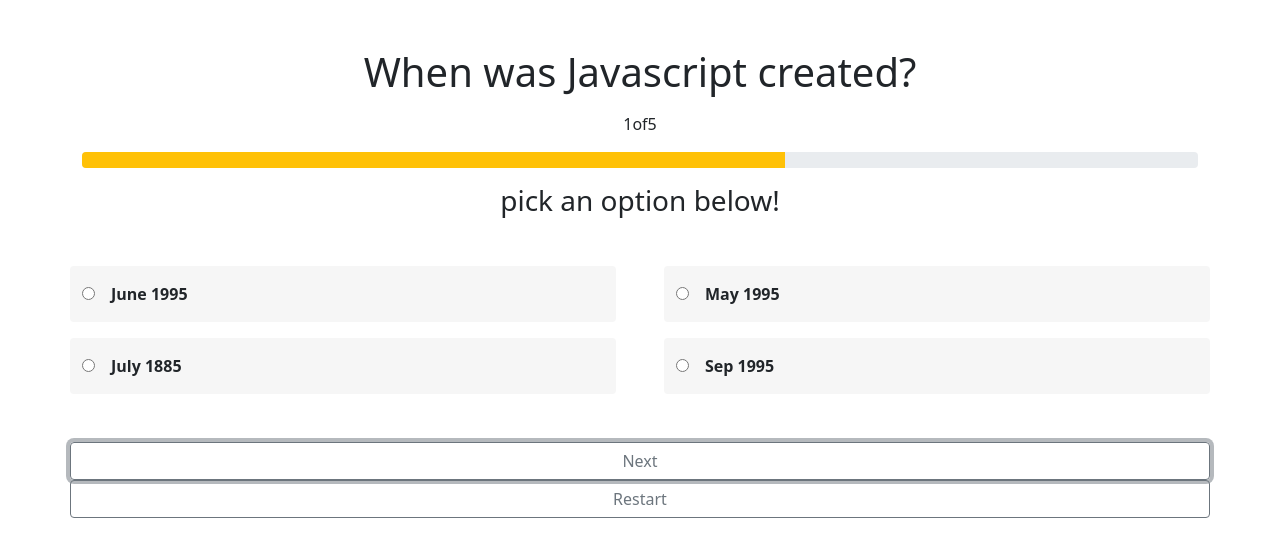
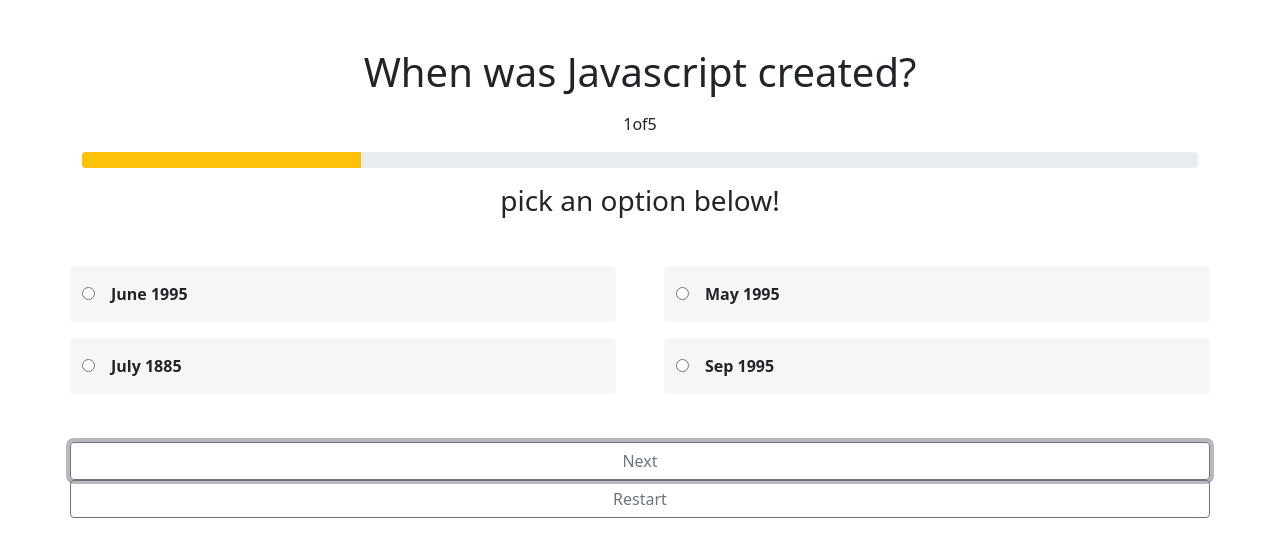
Before and after one commit to LXDamm/ecfe-group-assignment-LexxDamm, a plain HTML site: page index.html in a window 1280 px wide. Both pictures are taken after a click on the button "Next". Drawn offline with nearby package versions, Linux system fonts and the light colour scheme.

Commit message:
ändrad js

```diff
--- a/app/app.js
+++ b/app/app.js
@@ -28,11 +28,21 @@ class App {
         const self = this;
         document.addEventListener('fetchDone', (event) => {
             self.ui.renderQuestion(self.questions[this.currentQuestion]);
+
         });
         this.ui.nextButtonE.addEventListener('click', (event) => {
-            this.currentQuestion++;
-            console.log(this.currentQuestion);
-            self.ui.renderQuestion(self.questions[this.currentQuestion]);
+            console.log(self.questions[0].correctAnswer)
+            console.log(this.ui.answerThree.nextElementSibling.textContent)
+            /* let correctAnswers = ["George", "Sep 1995","Cascading Style Scheets", ] */
+            if(self.questions[0].correctAnswer == this.ui.answerThree.nextElementSibling.textContent){
+                self.currentQuestion++;
+                self.ui.renderQuestion(self.questions[self.currentQuestion]);
+                self.ui.progressBar.style.width = `${25 * self.currentQuestion}%`
+            }else{
+                console.log('funkar ej')
+            }
+
+
         });
     }
     run() {
--- a/app/questions.json
+++ b/app/questions.json
@@ -14,6 +14,30 @@
             "possibleAnswers":
                 ["June 1995", "May 1995", "July 1885", "Sep 1995"],
             "correctAnswer": "Sep 1995"
+        },
+        {
+            "questionId": "3",
+            "questionString": "What does CSS stand for?",
+            "possibleAnswers":
+                ["County Sheriff Service","Cascading sexy sheets","Cascading Style Scheets"],
+            "correctAnswer": "Cascading Style Scheets"
+        },
+        {
+            "questionId": "4",
+            "questionString": "The full form of HTML is...",
+            "possibleAnswers":
+                ["Hyper Text Markup Language","Hold The Mic","ERROR"],
+            "correctAnswer": "Hyper Text Markup Language"
+        },
+        {
+            "questionId": "5",
+            "questionString": "console.log(typeof []) would return what?)",
+            "possibleAnswers":
+                ["Array","Object","Null", "array"],
+            "correctAnswer": "array"
         }
+
+
+
     ]
 }
--- a/app/ui.js
+++ b/app/ui.js
@@ -6,6 +6,11 @@ class UI {
         this.answerThreeE = document.getElementById('cardText-3');
         this.answerFourE = document.getElementById('cardText-4');
         this.nextButtonE = document.getElementById('next-btn');
+        this.progressBar = document.querySelector('.progress-bar');
+        this.answerOne = document.getElementById('cardOne')
+        this.answerTwo = document.getElementById('cardTwo')
+        this.answerThree = document.getElementById('cardThree')
+        this.answerFour = document.getElementById('cardFour')
     }
     renderQuestion(question) {
         this.questionTitleE.innerText = question.questionString;
--- a/index.html
+++ b/index.html
@@ -24,7 +24,7 @@
         <div
           class="progress-bar bg-warning"
           role="progressbar"
-          style="width: 63%"
+          style="width: 0%"
           aria-valuenow="25"
           aria-valuemin="0"
           aria-valuemax="100"
```
